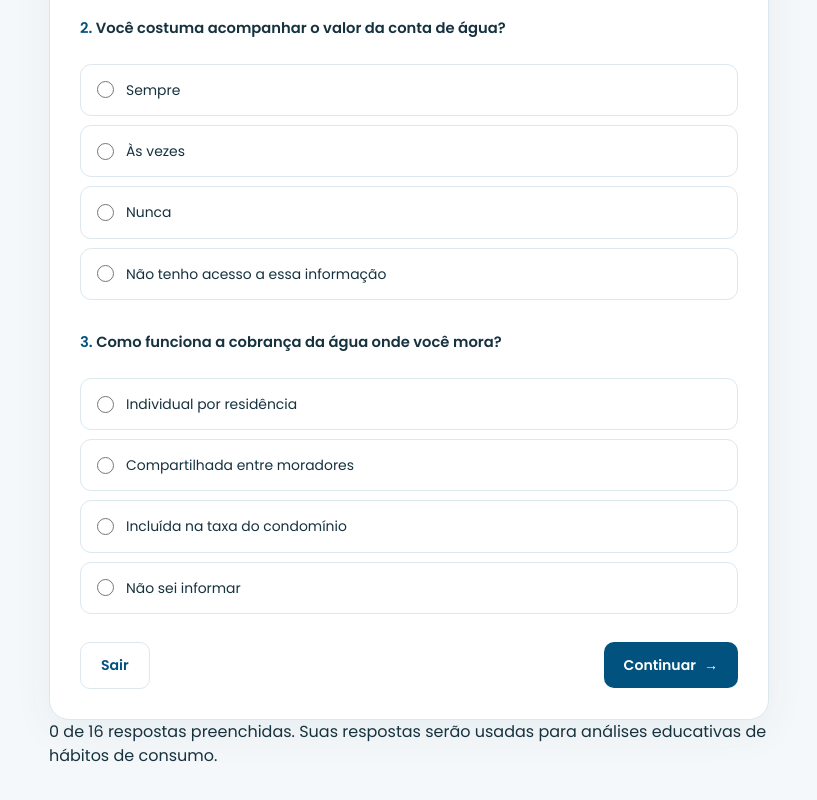
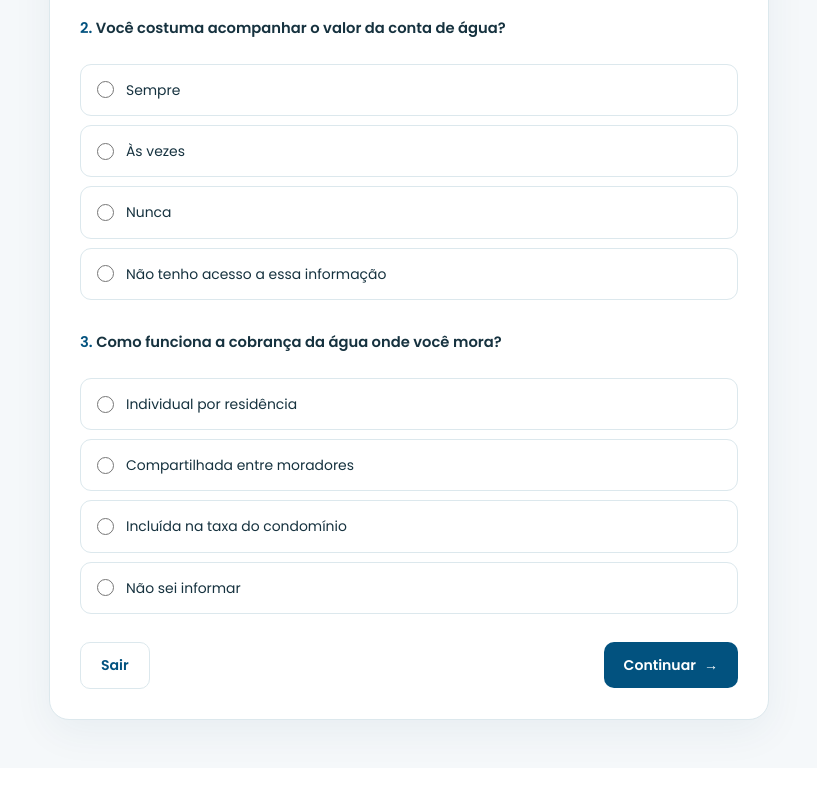
Before and after one commit to manukuiawa/conta-dagua, a React (Vite) app: page /questionario in a window 1280 px wide. Shown: the part 747-1547 px from the top of the page, without its empty margins (231-1048 px from the left). After the commit the page ends 1515 px from the top, so only its background shows below. Built offline with nearby package versions, Linux system fonts and the light colour scheme.

Commit message:
ajustando para o usuario preencher o questionario logo depois de se cadastrar

```diff
--- a/src/App.tsx
+++ b/src/App.tsx
@@ -1,3 +1,4 @@
+
 import { Navigate, Route, Routes } from "react-router-dom";
 import Login from "./pages/Login/Login";
 import Register from "./pages/Register/Register";
@@ -10,9 +11,10 @@ function App() {
       <Route path="/" element={<Login />} />
       <Route path="/login" element={<Login />} />
       <Route path="/cadastro" element={<Register />} />
-      <Route path="*" element={<Navigate to="/" replace />} />
       <Route path="/recuperar-senha" element={<ForgotPassword />} />
       <Route path="/questionario" element={<Questionnaire />} />
+
+      <Route path="*" element={<Navigate to="/" replace />} />
     </Routes>
   );
 }
--- a/src/pages/Questionnaire/Questionnaire.tsx
+++ b/src/pages/Questionnaire/Questionnaire.tsx
@@ -476,12 +476,6 @@ function Questionnaire() {
             </button>
           </div>
         </form>
-
-        <p className="questionnaire-privacy">
-          {answeredCount} de {totalQuestions} respostas preenchidas.
-          Suas respostas serão usadas para análises educativas de hábitos
-          de consumo.
-        </p>
       </section>
     </main>
   )
--- a/src/pages/Register/Register.tsx
+++ b/src/pages/Register/Register.tsx
@@ -1,8 +1,11 @@
+
 import { useState } from "react";
+import { Link, useNavigate } from "react-router-dom";
 import "./Register.css";
-import { Link } from "react-router-dom";
 
 function Register() {
+  const navigate = useNavigate();
+
   const [name, setName] = useState("");
   const [email, setEmail] = useState("");
   const [password, setPassword] = useState("");
@@ -25,9 +28,12 @@ function Register() {
     }
 
     setError("");
-    alert(
-      "Cadastro validado! A criação real da conta será implementada depois.",
-    );
+
+    // Simulação temporária do cadastro.
+    // A criação real da conta será implementada com o backend.
+    navigate("/questionario", {
+      state: { name, email },
+    });
   }
 
   return (
@@ -46,11 +52,10 @@ function Register() {
         <form className="register-form" onSubmit={handleRegister}>
           <div className="register-form-group">
             <label htmlFor="register-name">Nome completo</label>
-
             <input
               id="register-name"
               type="text"
-              placeholder="Nome Completo"
+              placeholder="Nome completo"
               autoComplete="name"
               value={name}
               onChange={(event) => setName(event.target.value)}
@@ -60,7 +65,6 @@ function Register() {
 
           <div className="register-form-group">
             <label htmlFor="register-email">E-mail</label>
-
             <input
               id="register-email"
               type="email"
@@ -99,7 +103,9 @@ function Register() {
           </div>
 
           <div className="register-form-group">
-            <label htmlFor="register-confirm-password">Confirmar senha</label>
+            <label htmlFor="register-confirm-password">
+              Confirmar senha
+            </label>
 
             <div className="register-password-wrapper">
               <input
@@ -115,7 +121,9 @@ function Register() {
               <button
                 type="button"
                 className="register-password-toggle"
-                onClick={() => setShowConfirmPassword(!showConfirmPassword)}
+                onClick={() =>
+                  setShowConfirmPassword(!showConfirmPassword)
+                }
                 aria-label={
                   showConfirmPassword
                     ? "Ocultar confirmação de senha"
```
